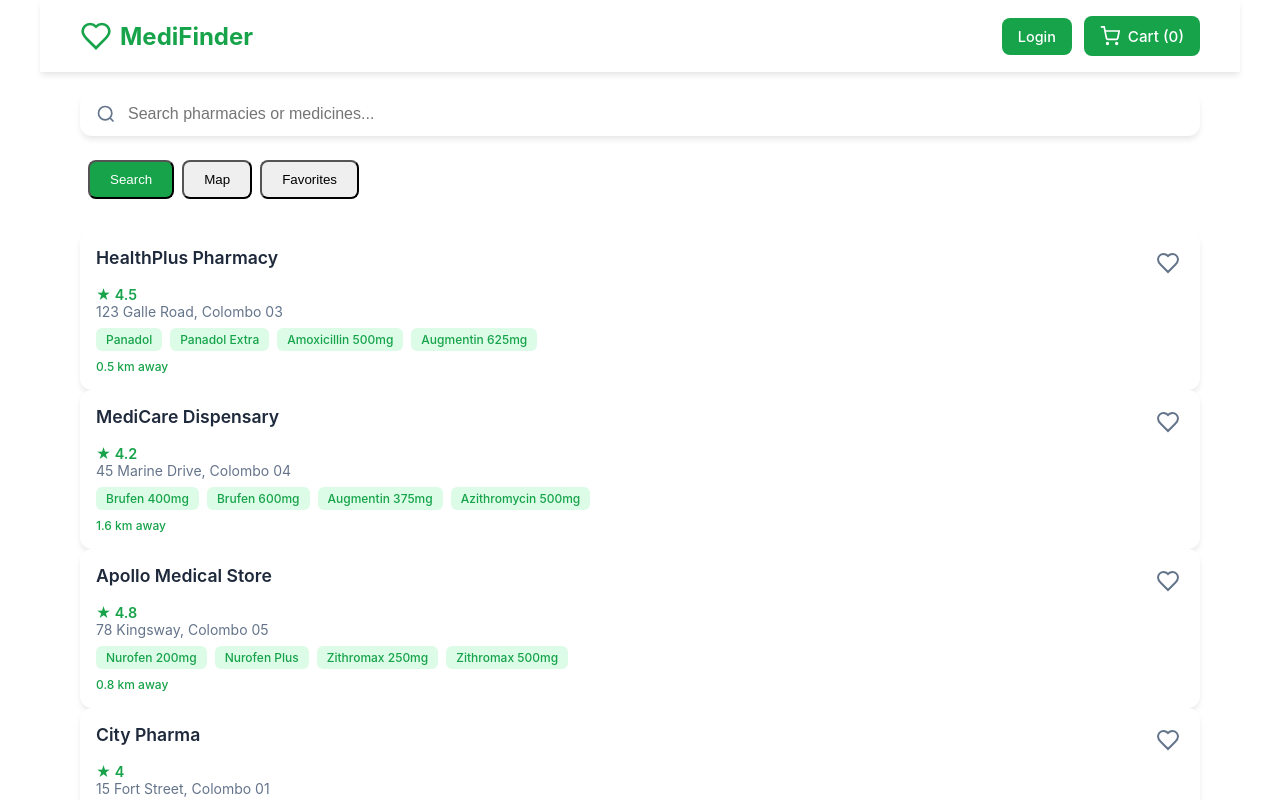
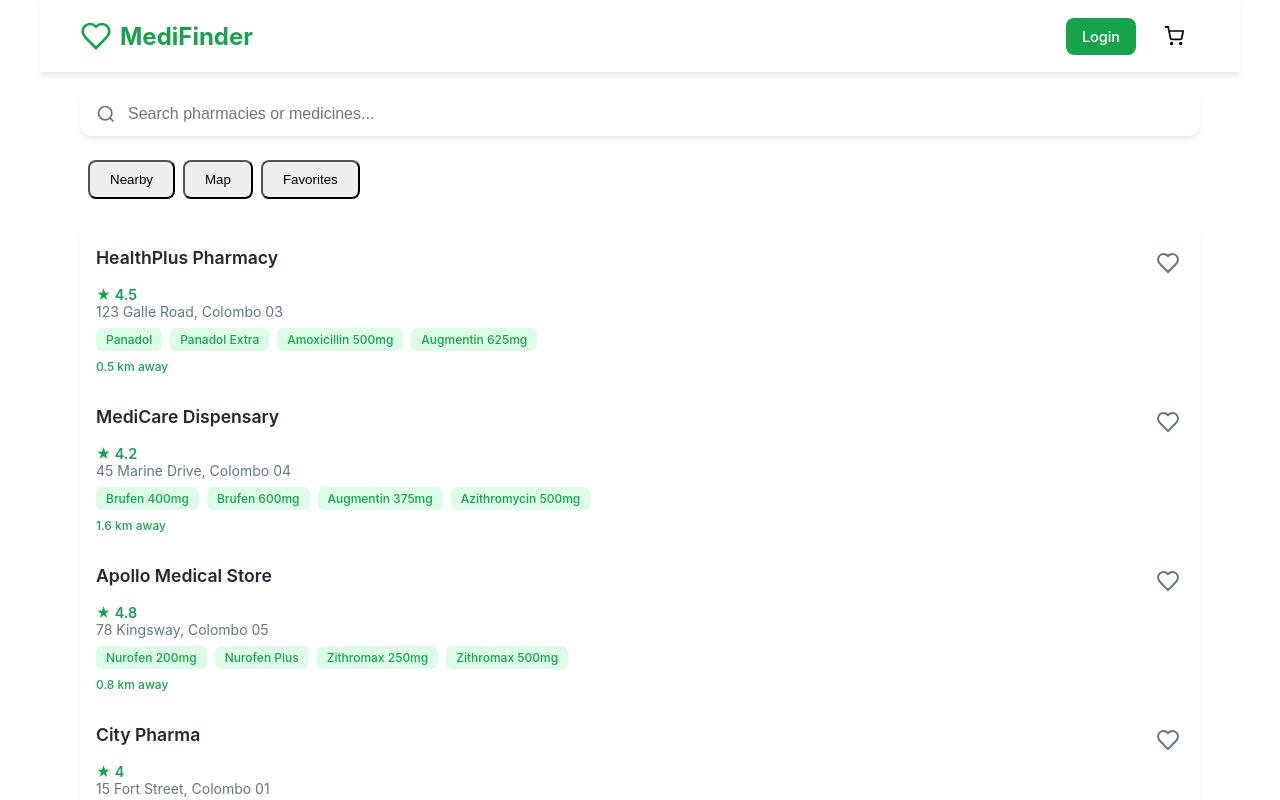
Before and after one commit to Chamath-the-curious/MediFinder, a React (Vite) app: page / in a window 1280 px wide. Shown: the top 800 px of the page. Built offline with nearby package versions, Linux system fonts and the light colour scheme.

Commit message:
minor adjustments

```diff
--- a/src/App.css
+++ b/src/App.css
@@ -49,8 +49,8 @@
   display: flex;
   align-items: center;
   gap: 8px;
-  background: var(--primary);
-  color: white;
+  background: white;
+  color: black;
   border: none;
   border-radius: 8px;
   padding: 10px 16px;
@@ -65,9 +65,9 @@
   height: 20px;
 }
 
-.cart-btn:hover {
+/* .cart-btn:hover {
   background: var(--primary-dark);
-}
+} */
 
 .header-actions {
   display: flex;
@@ -222,7 +222,7 @@
 
 .result-card {
   background: var(--surface);
-  border-radius: var(--radius);
+  /* border-radius: var(--radius); */
   padding: 16px;
   box-shadow: var(--shadow);
   cursor: pointer;
--- a/src/App.jsx
+++ b/src/App.jsx
@@ -100,7 +100,7 @@
 
 
         <div className="nav-pills">
-          {['search', 'map', 'favorites'].map(tab => (
+          {['Nearby', 'map', 'favorites'].map(tab => (
             <button
               key={tab}
               className={`nav-item ${activeTab === tab ? 'active' : ''}`}
--- a/src/components/Header.jsx
+++ b/src/components/Header.jsx
@@ -15,7 +15,7 @@
       <div className="header-actions">
         {user ? (
           <>
-            <span className="user-name">Welcome, {user.name}</span>
+            {/* <span className="user-name">Welcome, {user.name}</span> */}
             <button className="logout-btn" onClick={logout}>Logout</button>
           </>
         ) : (
@@ -26,7 +26,7 @@
             <circle cx="9" cy="21" r="1"/><circle cx="20" cy="21" r="1"/>
             <path d="M1 1h4l2.68 13.39a2 2 0 0 0 2 1.61h9.72a2 2 0 0 0 2-1.61L23 6H6"/>
           </svg>
-          Cart ({cartCount})
+         {/* ({cartCount}) */}
         </button>
       </div>
     </header>
```
Also changed, not shown: img/online-shopping.png (added), public/online-shopping.png (added).
